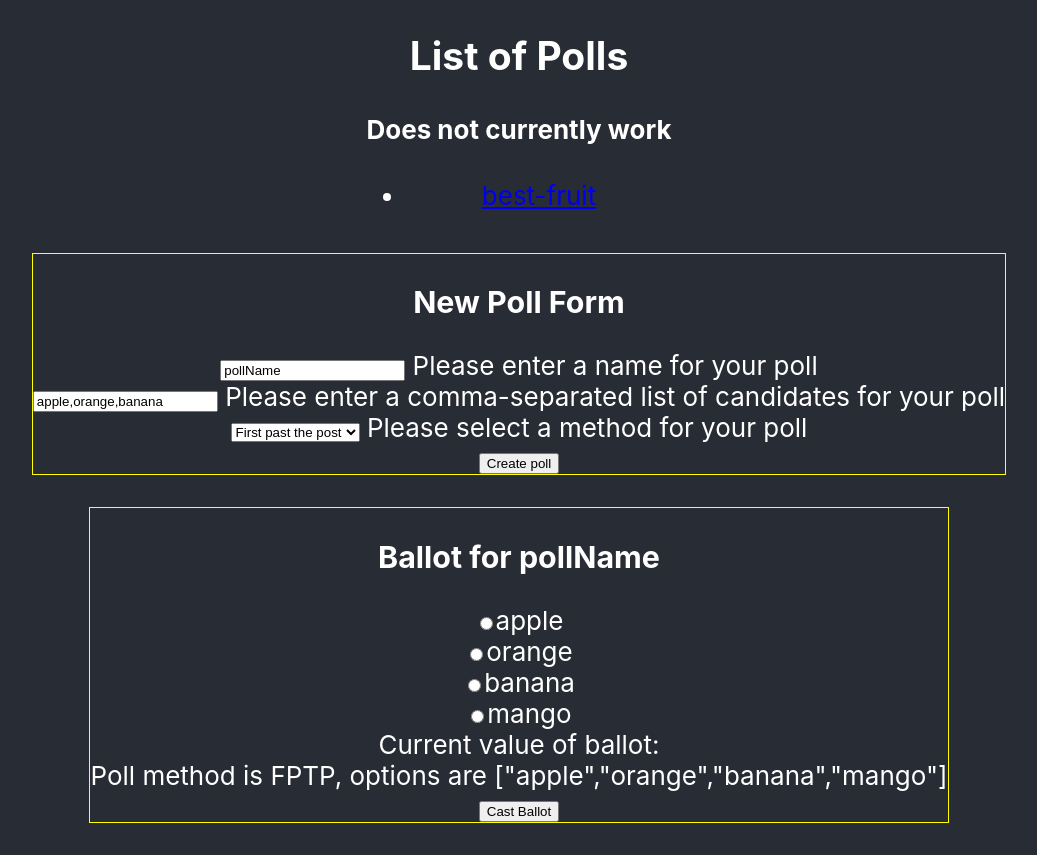
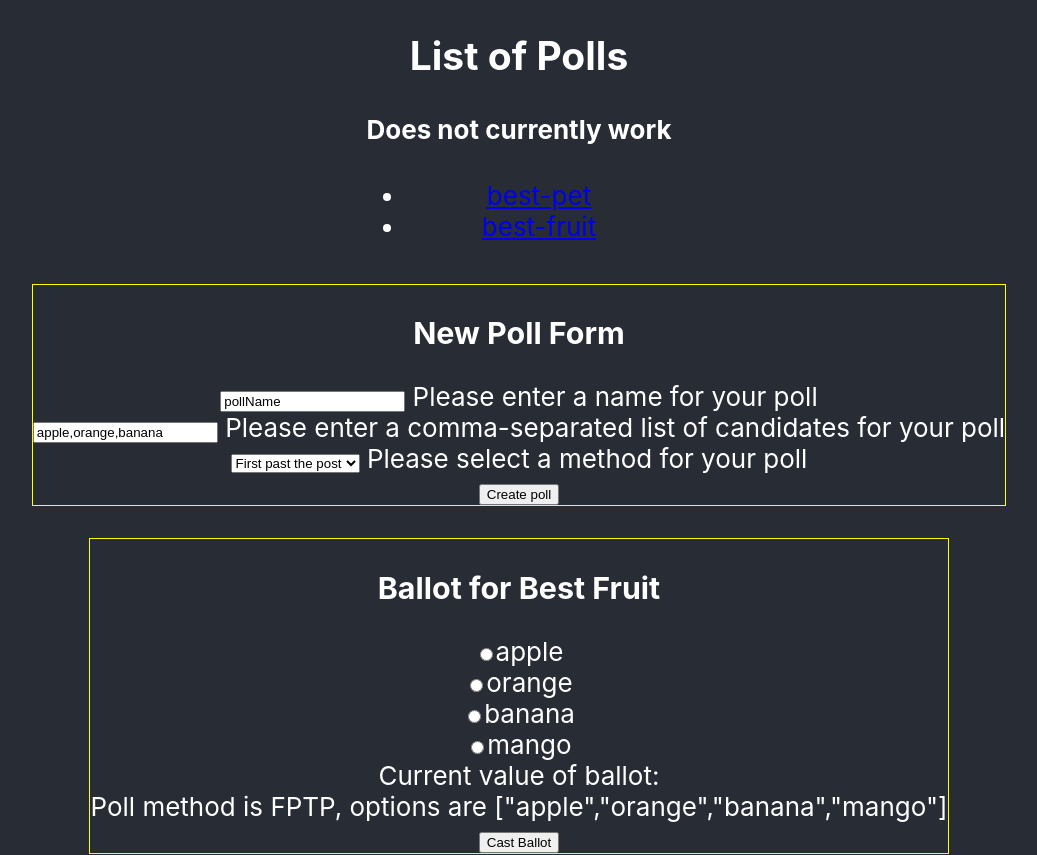
Before and after one commit to darthbob88/voting-app, a React (Create React App) app: page / in a window 1280 px wide. Shown: the top 855 px of the page, without its empty margins (121-1158 px from the left). Built offline with nearby package versions, Linux system fonts and the light colour scheme.

Commit message:
Updating snapshot to add another poll

```diff
--- a/src/App.tsx
+++ b/src/App.tsx
@@ -10,7 +10,7 @@ function App() {
   // TODO: Fix this before actually deploying it.
   localStorage.setItem("best-fruit", JSON.stringify({
     "ID": "best-fruit",
-    "name": "pollName",
+    "name": "Best Fruit",
     "creator": "darthbob88@gmail.com",
     "creation": 1668465233437,
     "expiration": 1668551633437,
@@ -66,6 +66,21 @@ function App() {
       }
     ]
   }));
+  localStorage.setItem("best-pet", JSON.stringify({
+    "ID": "best-pet",
+    "name": "Best Pet",
+    "creator": "darthbob88@gmail.com",
+    "creation": 1703207900702,
+    "expiration": 1703294300702,
+    "method": "IRV",
+    "candidates": [
+      "dog",
+      "cat",
+      "goldfish",
+      "hamster"
+    ],
+    "ballots": []
+  }))
 
   return (
     <div className="App">
```
Also changed, not shown: 1 other file (tests, documents, lock files or other folders).
